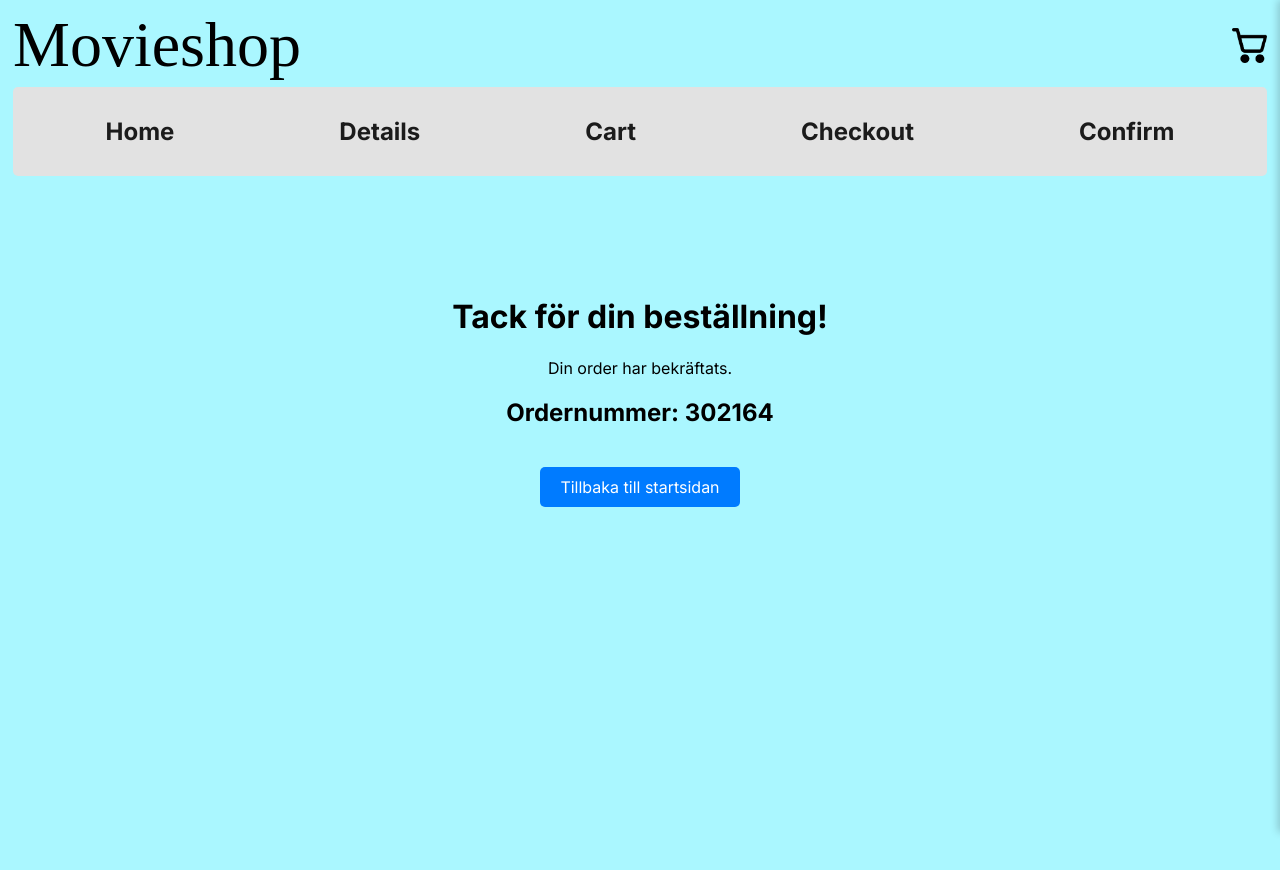
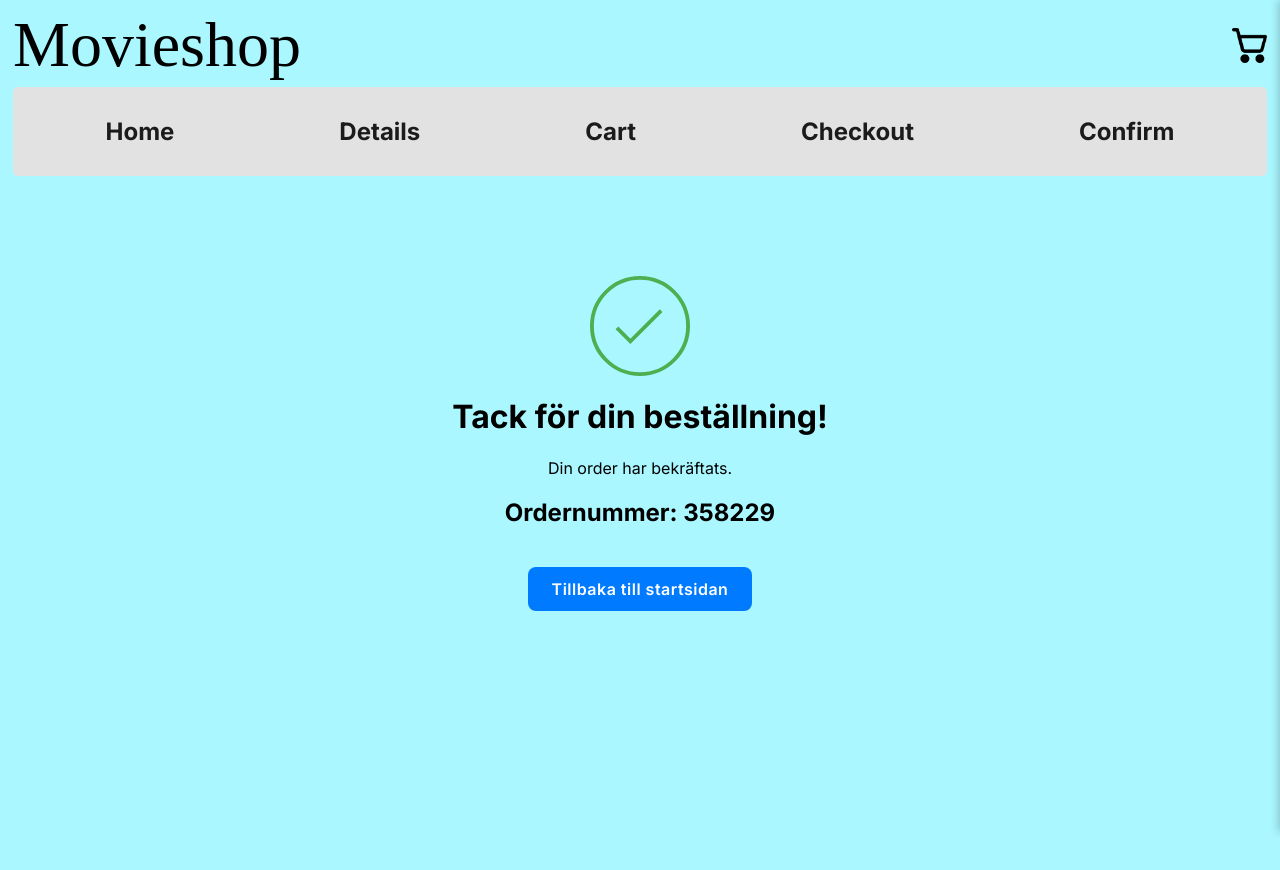
Before and after one commit to SparkyBeles/shop, a React (Vite) app: page /confirm in a window 1280 px wide. Shown: the top 870 px of the page. Built offline with nearby package versions, Linux system fonts and the light colour scheme; a web font is replaced by a local one.

Commit message:
Improve Confirm page design and add animation

```diff
--- a/package.json
+++ b/package.json
@@ -15,6 +15,7 @@
     "@vercel/speed-insights": "^1.2.0",
     "framer-motion": "^12.23.22",
     "react": "^19.1.1",
+    "react-confetti": "^6.4.0",
     "react-dom": "^19.1.1",
     "react-icons": "^5.5.0",
     "react-redux": "^9.2.0",
--- a/src/css/Confirm.css
+++ b/src/css/Confirm.css
@@ -1,23 +1,100 @@
 .confirm-container {
   text-align: center;
   margin-top: 100px;
+  animation: fadeInContainer 1s ease forwards;
+}
+
+.checkmark-wrapper {
+  display: flex;
+  justify-content: center;
+  margin-bottom: 20px;
+}
+
+.checkmark {
+  width: 100px;
+  height: 100px;
+  stroke-width: 2;
+  stroke: #4caf50;
+  fill: none;
+  animation: scale 0.3s ease-in-out;
+}
+
+.checkmark__circle {
+  stroke-dasharray: 166;
+  stroke-dashoffset: 166;
+  stroke-width: 2;
+  stroke-miterlimit: 10;
+  stroke: #4caf50;
+  fill: none;
+  animation: stroke 0.6s cubic-bezier(0.65, 0, 0.45, 1) forwards;
+}
+
+.checkmark__check {
+  transform-origin: 50% 50%;
+  stroke-dasharray: 48;
+  stroke-dashoffset: 48;
+  animation: stroke 0.3s cubic-bezier(0.65, 0, 0.45, 1) 0.6s forwards;
 }
 
 .confirm-button {
   margin-top: 20px;
   display: inline-block;
   background: #007bff;
-  color: white;
-  padding: 10px 20px;
-  border-radius: 5px;
+  color: #ffffff !important;
+  padding: 12px 24px;
+  border-radius: 8px;
   text-decoration: none;
+  font-weight: 600;
+  letter-spacing: 0.5px;
+  transition: all 0.3s ease;
 }
 
-.confirm-button:link,
-.confirm-button:visited,
-.confirm-button:hover,
-.confirm-button:active {
-  color: white;
-  border-color: white;
-  text-decoration: none;
+.confirm-button:hover {
+  background: #0056b3;
+  color: #ffffff !important;
 }
+
+/* Fade-in effect for text */
+.fade-in {
+  opacity: 0;
+  transform: translateY(10px);
+  animation: fadeIn 1s ease forwards;
+}
+.fade-in.delay {
+  animation-delay: 0.5s;
+}
+
+@keyframes fadeIn {
+  from {
+    opacity: 0;
+    transform: translateY(10px);
+  }
+  to {
+    opacity: 1;
+    transform: translateY(0);
+  }
+}
+
+@keyframes stroke {
+  100% {
+    stroke-dashoffset: 0;
+  }
+}
+
+@keyframes scale {
+  0%, 100% {
+    transform: none;
+  }
+  50% {
+    transform: scale3d(1.1, 1.1, 1);
+  }
+}
+
+@keyframes fadeInContainer {
+  from {
+    opacity: 0;
+  }
+  to {
+    opacity: 1;
+  }
+}
--- a/src/pages/Confirm.jsx
+++ b/src/pages/Confirm.jsx
@@ -1,22 +1,53 @@
 import { useLocation, Link } from "react-router-dom";
 import "../css/Confirm.css";
+import Confetti from "react-confetti";
+import { useState, useEffect } from "react";
 
 function Confirm() {
   const location = useLocation();
   const orderNumber =
     location.state?.orderNumber || Math.floor(100000 + Math.random() * 900000);
 
+  const [showConfetti, setShowConfetti] = useState(true);
+
+  useEffect(() => {
+    const timer = setTimeout(() => setShowConfetti(false), 4000);
+    return () => clearTimeout(timer);
+  }, []);
+
   return (
     <>
+      {showConfetti && <Confetti />}
 
       <div className="confirm-container">
-        <h1>Tack för din beställning!</h1>
-        <p>Din order har bekräftats.</p>
-        <h2>
+        <div className="checkmark-wrapper">
+          <svg
+            className="checkmark"
+            xmlns="http://www.w3.org/2000/svg"
+            viewBox="0 0 52 52"
+          >
+            <circle
+              className="checkmark__circle"
+              cx="26"
+              cy="26"
+              r="25"
+              fill="none"
+            />
+            <path
+              className="checkmark__check"
+              fill="none"
+              d="M14 27l7 7 16-16"
+            />
+          </svg>
+        </div>
+
+        <h1 className="fade-in">Tack för din beställning!</h1>
+        <p className="fade-in delay">Din order har bekräftats.</p>
+        <h2 className="fade-in delay">
           Ordernummer: <strong>{orderNumber}</strong>
         </h2>
 
-        <Link to="/" className="confirm-button">
+        <Link to="/" className="confirm-button fade-in delay">
           Tillbaka till startsidan
         </Link>
       </div>
```
Also changed, not shown: 1 other file (tests, documents, lock files or other folders).
